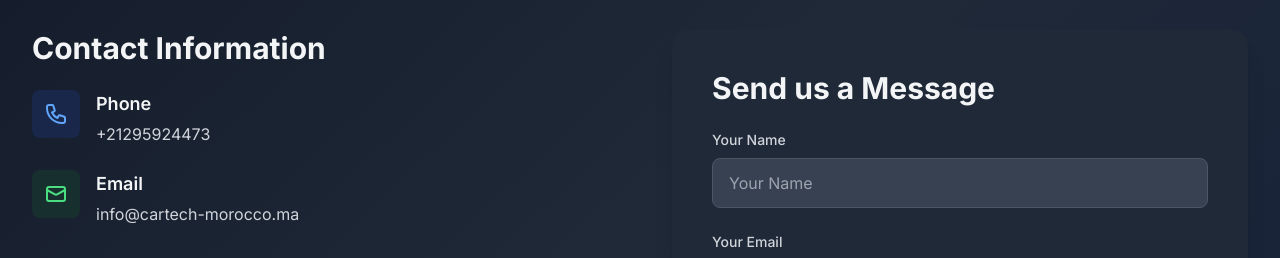
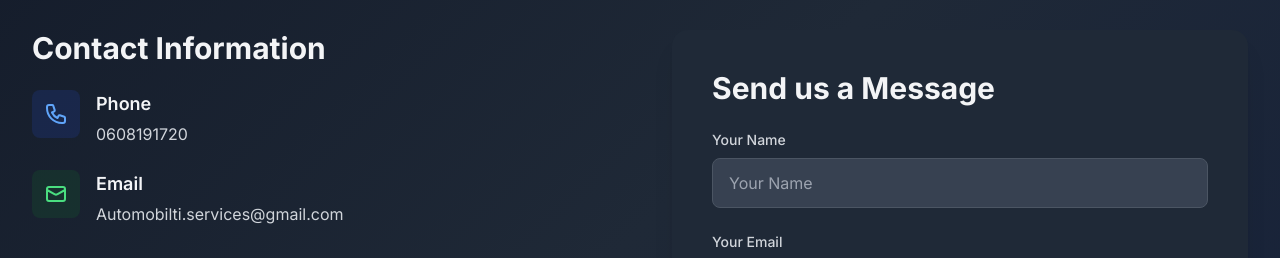
Before and after one commit to ismailelfakir/car-res-morocco, a React (Vite) app in the folder client/: page / in a window 1280 px wide. Shown: the part 3860-4118 px from the top of the page. Built offline with nearby package versions, Linux system fonts and the light colour scheme; no server answers.

Commit message:
update num and email

```diff
--- a/client/src/pages/Home.tsx
+++ b/client/src/pages/Home.tsx
@@ -508,10 +508,10 @@ const Home: React.FC = () => {
                         {t('home.contact.info.phone')}
                       </h4>
                       <button
-                        onClick={() => copyToClipboard('+21295924473', 'phone')}
+                        onClick={() => copyToClipboard('0608191720', 'phone')}
                         className="flex items-center space-x-2 text-gray-600 dark:text-gray-300 hover:text-blue-600 dark:hover:text-blue-400 transition-colors group"
                       >
-                        <span>+21295924473</span>
+                        <span>0608191720</span>
                         <div className="relative">
                           {copiedItem === 'phone' ? (
                             <svg className="w-4 h-4 text-green-500" fill="none" stroke="currentColor" viewBox="0 0 24 24">
@@ -538,10 +538,10 @@ const Home: React.FC = () => {
                         {t('home.contact.info.email')}
                       </h4>
                       <button
-                        onClick={() => copyToClipboard('info@cartech-morocco.ma', 'email')}
+                        onClick={() => copyToClipboard('Automobilti.services@gmail.com', 'email')}
                         className="flex items-center space-x-2 text-gray-600 dark:text-gray-300 hover:text-blue-600 dark:hover:text-blue-400 transition-colors group"
                       >
-                        <span>info@cartech-morocco.ma</span>
+                        <span>Automobilti.services@gmail.com</span>
                         <div className="relative">
                           {copiedItem === 'email' ? (
                             <svg className="w-4 h-4 text-green-500" fill="none" stroke="currentColor" viewBox="0 0 24 24">
```
